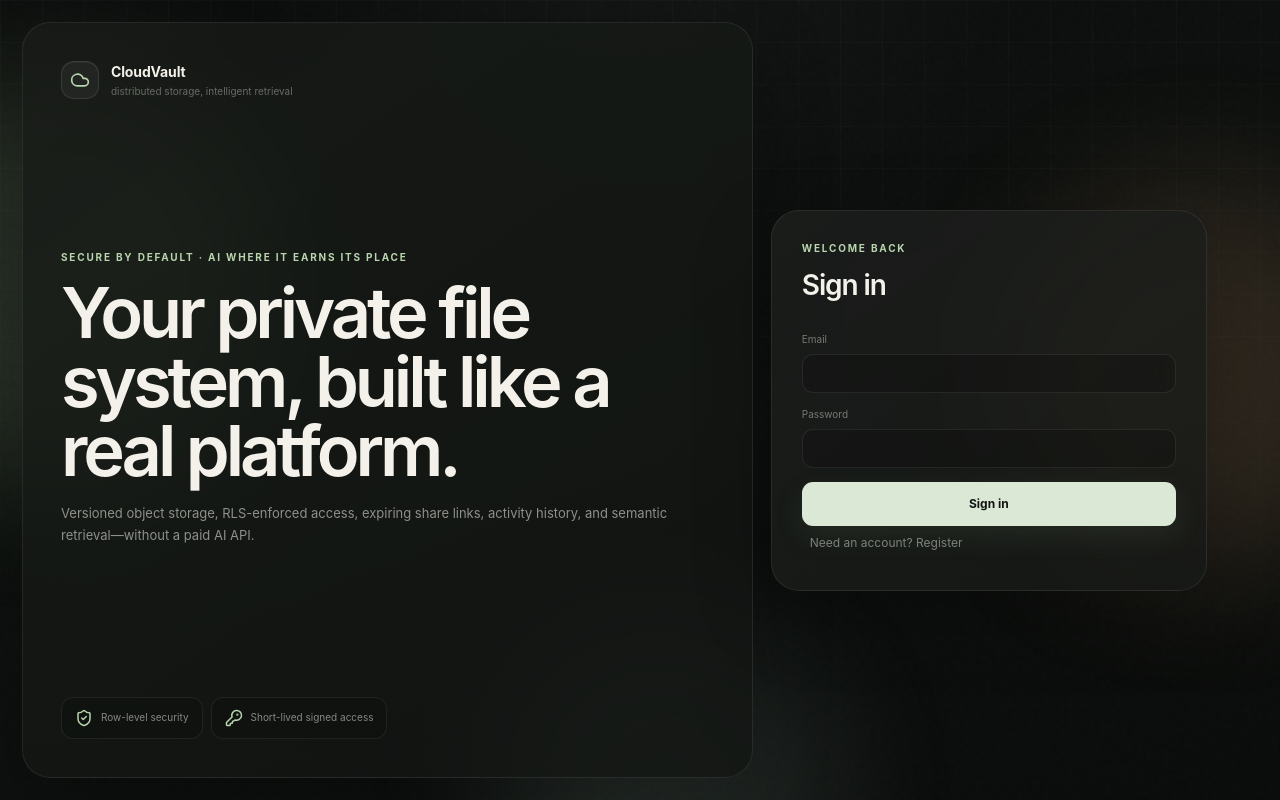
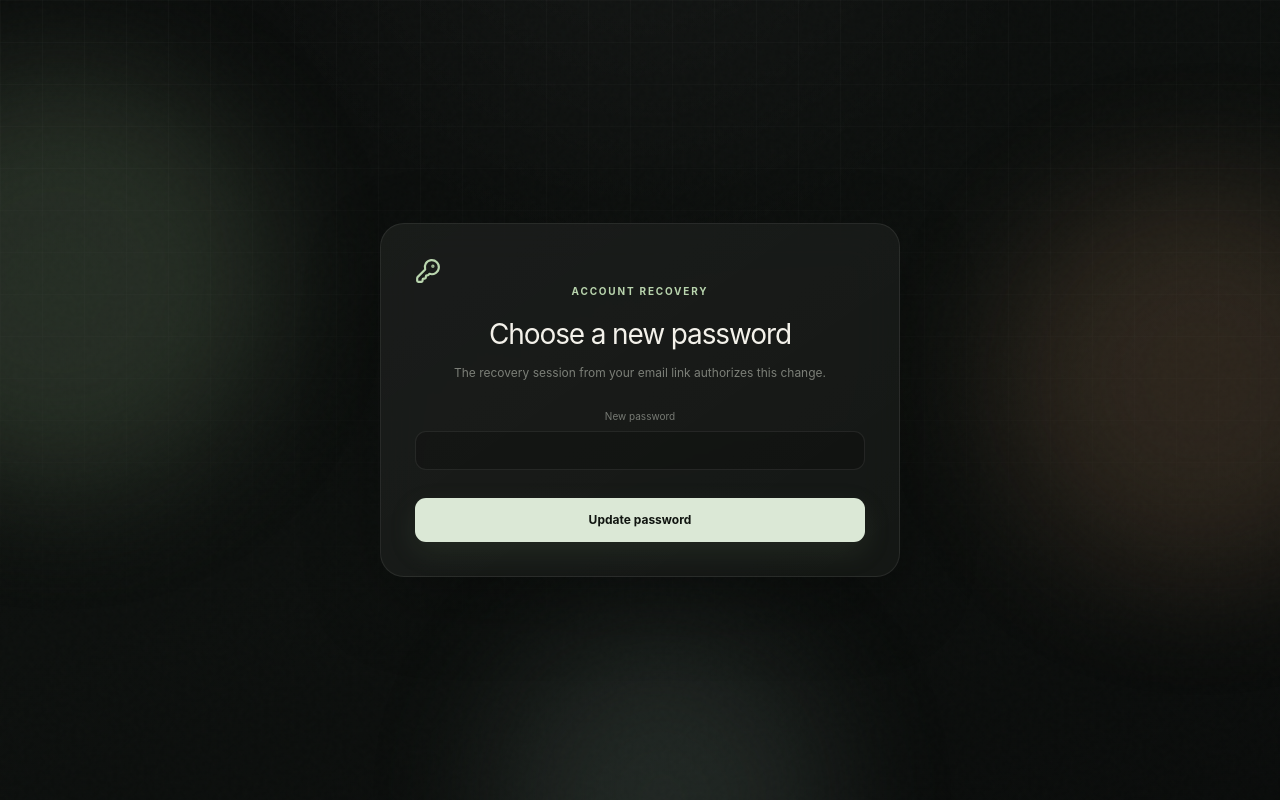
Before and after one commit to adityamsr2606/CloudVault-Distributed-Cloud-Storage-Platform, a React (Vite) app in the folder frontend/: page /reset-password in a window 1280 px wide. Before the commit this address led to /auth. Built offline with nearby package versions, Linux system fonts and the light colour scheme; no server answers.

Commit message:
add free Supabase password recovery flow

```diff
--- a/frontend/src/App.tsx
+++ b/frontend/src/App.tsx
@@ -8,6 +8,7 @@ import ActivityPage from "./pages/ActivityPage";
 import AuthPage from "./pages/AuthPage";
 import DashboardPage from "./pages/DashboardPage";
 import IntelligencePage from "./pages/IntelligencePage";
+import ResetPasswordPage from "./pages/ResetPasswordPage";
 import SettingsPage from "./pages/SettingsPage";
 import ShareResolvePage from "./pages/ShareResolvePage";
 import SharedPage from "./pages/SharedPage";
@@ -43,6 +44,7 @@ export default function App() {
     <Routes>
       <Route path="/auth" element={<AuthPage sessionReady={Boolean(session)} />} />
       <Route path="/s/:token" element={<ShareResolvePage />} />
+      <Route path="/reset-password" element={<ResetPasswordPage />} />
       <Route element={<Protected session={session} />}>
         <Route path="/app" element={<DashboardPage />} />
         <Route path="/app/vault" element={<VaultPage />} />
--- a/frontend/src/pages/AuthPage.tsx
+++ b/frontend/src/pages/AuthPage.tsx
@@ -80,6 +80,23 @@ export default function AuthPage({ sessionReady }: { sessionReady: boolean }) {
         <button className="text-button" onClick={() => setMode(mode === "login" ? "register" : "login")}>
           {mode === "login" ? "Need an account? Register" : "Already registered? Sign in"}
         </button>
+        {mode === "login" && (
+          <button
+            className="text-button"
+            onClick={async () => {
+              if (!email) {
+                setMessage("Enter your email first.");
+                return;
+              }
+              const { error } = await supabase.auth.resetPasswordForEmail(email, {
+                redirectTo: `${window.location.origin}/reset-password`,
+              });
+              setMessage(error ? error.message : "Password reset email sent.");
+            }}
+          >
+            Forgot password?
+          </button>
+        )}
       </section>
     </div>
   );
--- /dev/null
+++ b/frontend/src/pages/ResetPasswordPage.tsx
@@ -0,0 +1,58 @@
+import { FormEvent, useState } from "react";
+import { KeyRound } from "lucide-react";
+import { useNavigate } from "react-router-dom";
+
+import LiveBackdrop from "../components/LiveBackdrop";
+import { supabase } from "../lib/supabase";
+
+export default function ResetPasswordPage() {
+  const navigate = useNavigate();
+  const [password, setPassword] = useState("");
+  const [message, setMessage] = useState("");
+  const [busy, setBusy] = useState(false);
+
+  async function submit(event: FormEvent) {
+    event.preventDefault();
+    setBusy(true);
+    setMessage("");
+
+    const { error } = await supabase.auth.updateUser({ password });
+    if (error) {
+      setMessage(error.message);
+      setBusy(false);
+      return;
+    }
+
+    setMessage("Password updated.");
+    setBusy(false);
+    window.setTimeout(() => navigate("/app"), 700);
+  }
+
+  return (
+    <div className="share-resolve-page">
+      <LiveBackdrop />
+      <section className="share-resolve-card glass-panel">
+        <KeyRound size={26} />
+        <p className="eyebrow">Account recovery</p>
+        <h1>Choose a new password</h1>
+        <p>The recovery session from your email link authorizes this change.</p>
+        <form className="auth-form" onSubmit={submit}>
+          <label>
+            New password
+            <input
+              required
+              minLength={8}
+              type="password"
+              value={password}
+              onChange={(event) => setPassword(event.target.value)}
+            />
+          </label>
+          {message && <div className="inline-message">{message}</div>}
+          <button className="primary-button" disabled={busy}>
+            {busy ? "Updating…" : "Update password"}
+          </button>
+        </form>
+      </section>
+    </div>
+  );
+}
```
